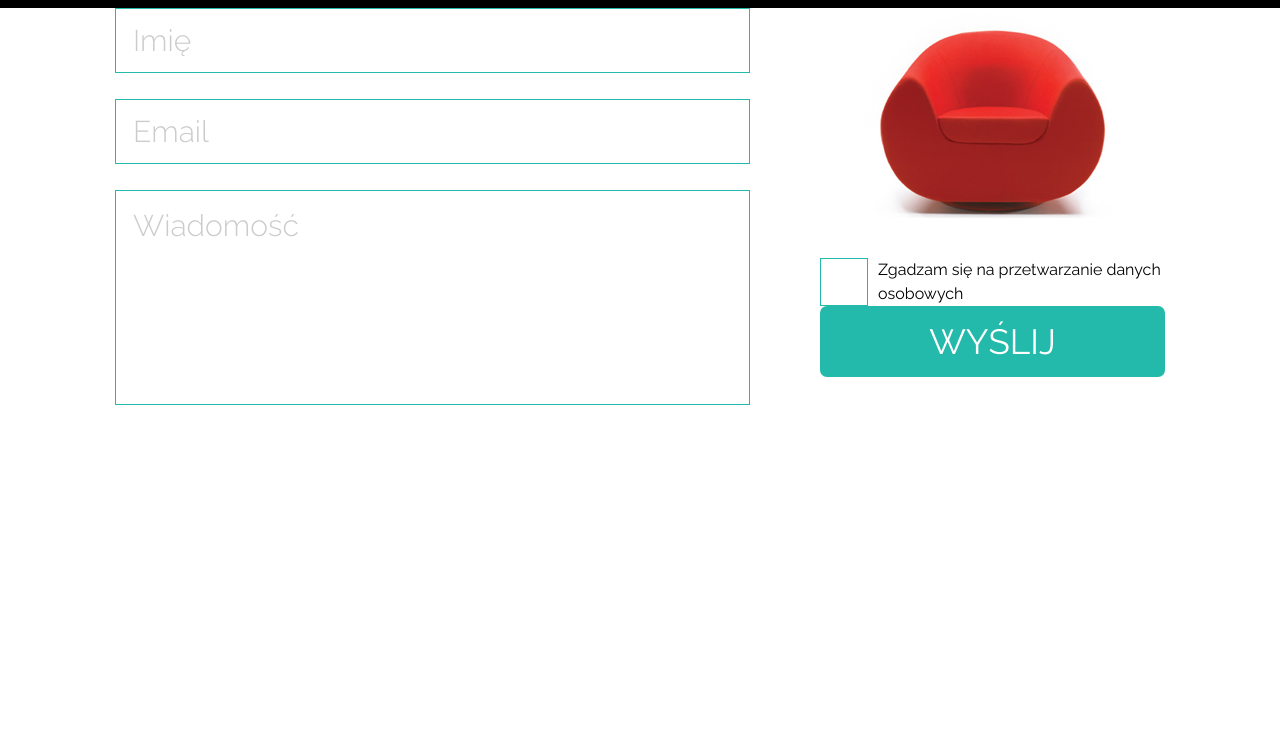
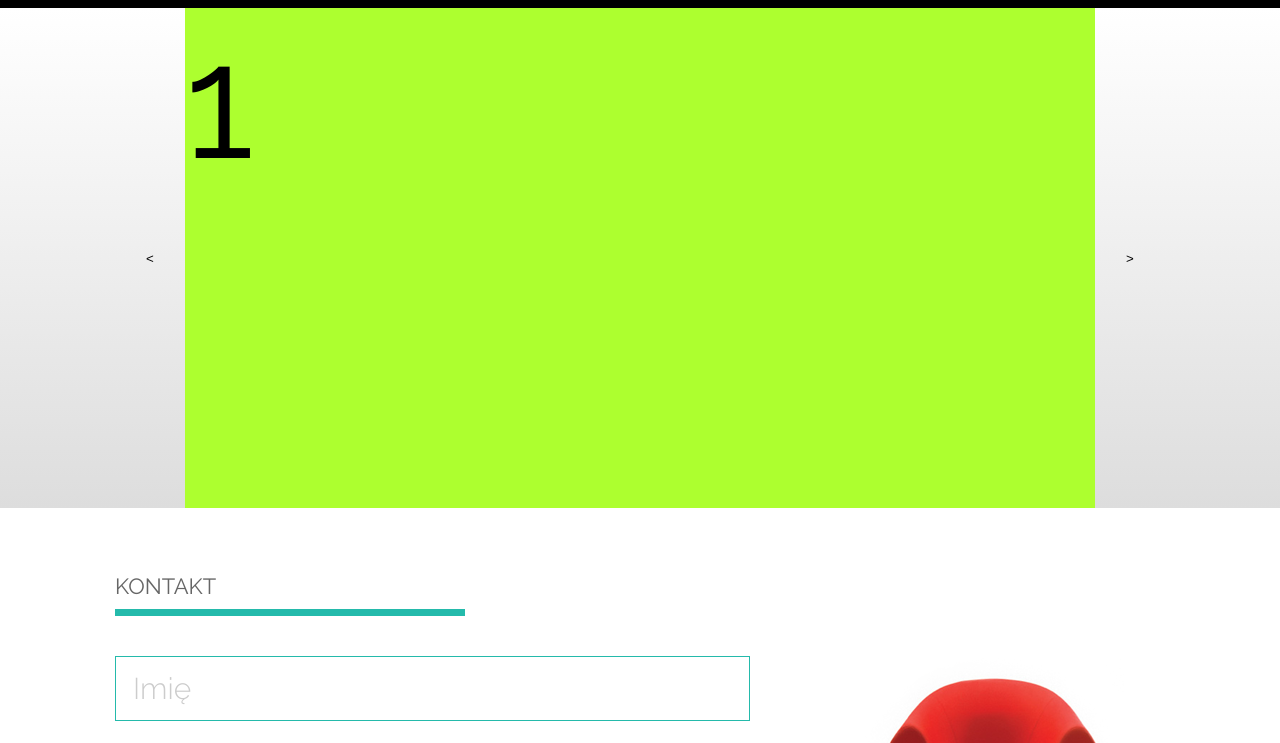
Before and after one commit to monika-stempniak/SitOnChair, a plain HTML site: page index.html in a window 1280 px wide. Shown: the part 32-775 px from the top of the page. Drawn offline with Linux system fonts and the light colour scheme.

Commit message:
banner dodany

```diff
--- a/css/style.css
+++ b/css/style.css
@@ -47,6 +47,16 @@ body {
   padding: 15px 23px;
   border-radius: 7px;
   width: 100%;
+}
+
+.section-title {
+  width: 33.33%;
+  font-size: 22px;
+  color: #666;
+  text-transform: uppercase;
+  padding-bottom: 10px;
+  border-bottom: 7px solid var(--color);
+  margin-bottom: 40px;
 }
 
 /* -------------------------------- */
@@ -150,10 +160,67 @@ body {
 }
 
 /* -------------------------------- */
+/* main banner */
+/* -------------------------------- */
+
+.main-banner-cnt {
+  height: 500px;
+  background: #ddd;
+  background-image: linear-gradient(#fff, #ddd);
+}
+
+.main-banner-cnt .container {
+  height: 100%;
+}
+.main-slider {
+  height: 100%;
+  position: relative;
+}
+.main-slider-prev,
+.main-slider-next {
+  position: absolute;
+  left: 0;
+  top: 0;
+  width: 70px;
+  height: 100%;
+  background: transparent;
+  border: 0;
+}
+.main-slider-next {
+  right: 0;
+  left: auto;
+}
+
+.main-slider-slices-cnt {
+  background: greenyellow;
+  height: 100%;
+  margin: 0 70px;
+  position: relative;
+}
+.main-slider-slide {
+  font-size: 10rem;
+  position: absolute;
+  top: 0;
+  left: 0;
+  width: 100%;
+  height: 100%;
+  opacity: 0;
+  transition: 0.5s all;
+}
+
+.main-slider-slide.active {
+  opacity: 1;
+  z-index: 2;
+}
+
+
+/* -------------------------------- */
 /* main contact */
 /* -------------------------------- */
 
-.main-contact {}
+.main-contact {
+  padding: 65px 0;
+}
 
 
 /* -------------------------------- */
@@ -251,6 +318,7 @@ body {
   float: left;
   position: relative;
   margin-right: 10px;
+  margin-bottom: 25px;
 }
 
 .checkbox-mark:before {
--- a/index.html
+++ b/index.html
@@ -40,8 +40,28 @@
     </div>
   </header>
 
+  <section class="main-banner-cnt">
+    <div class="container">
+
+    <div class="main-slider" id="mainslider">
+      <button class="main-slider-prev">&lt;</button>
+      <button class="main-slider-next">&gt;</button>
+
+      <div class="main-slider-slices-cnt">
+        <div class="main-slider-slide active">1</div>
+        <div class="main-slider-slide">2</div>
+      </div>
+
+    </div>
+
+    </div>
+  </section>
+
   <section class="main-contact">
     <div class="container">
+
+      <h2 class="section-title">Kontakt</h2>
+
       <form class="form clearfix" action="#" method="">
 
         <div class="form-col-1">
```
